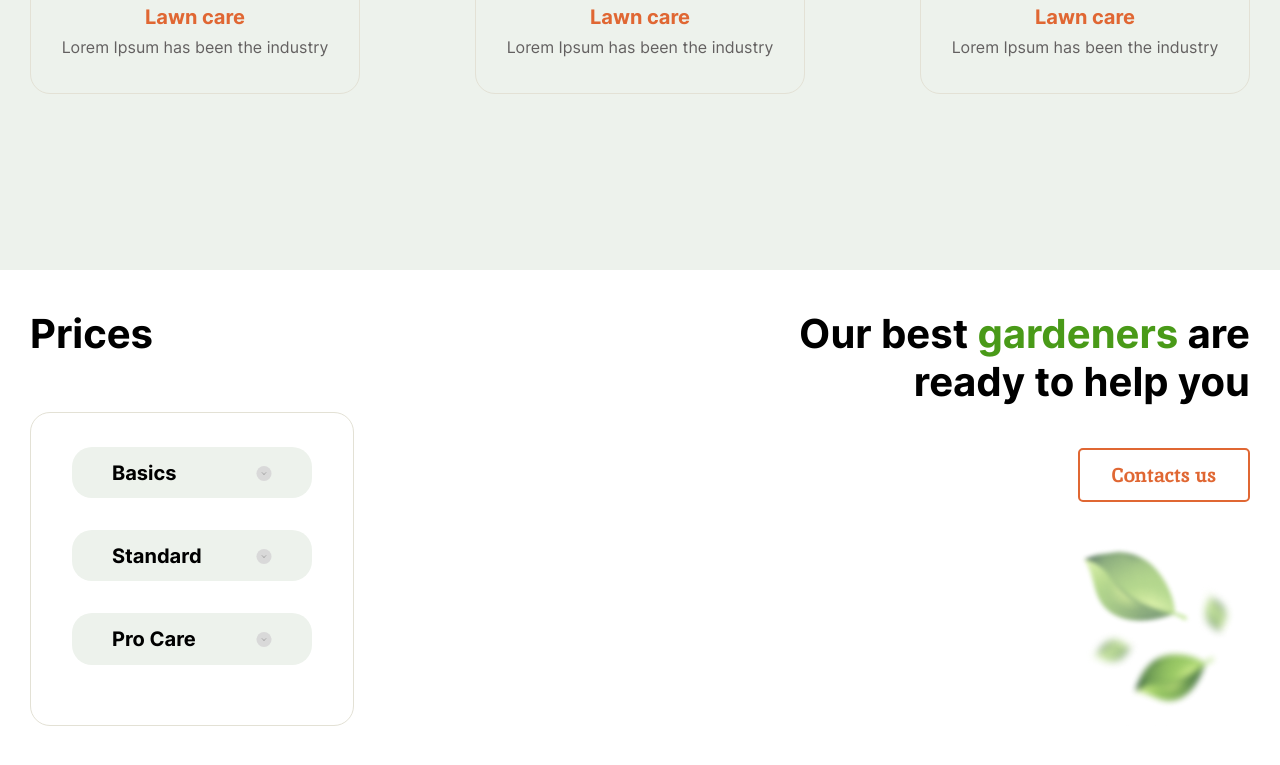
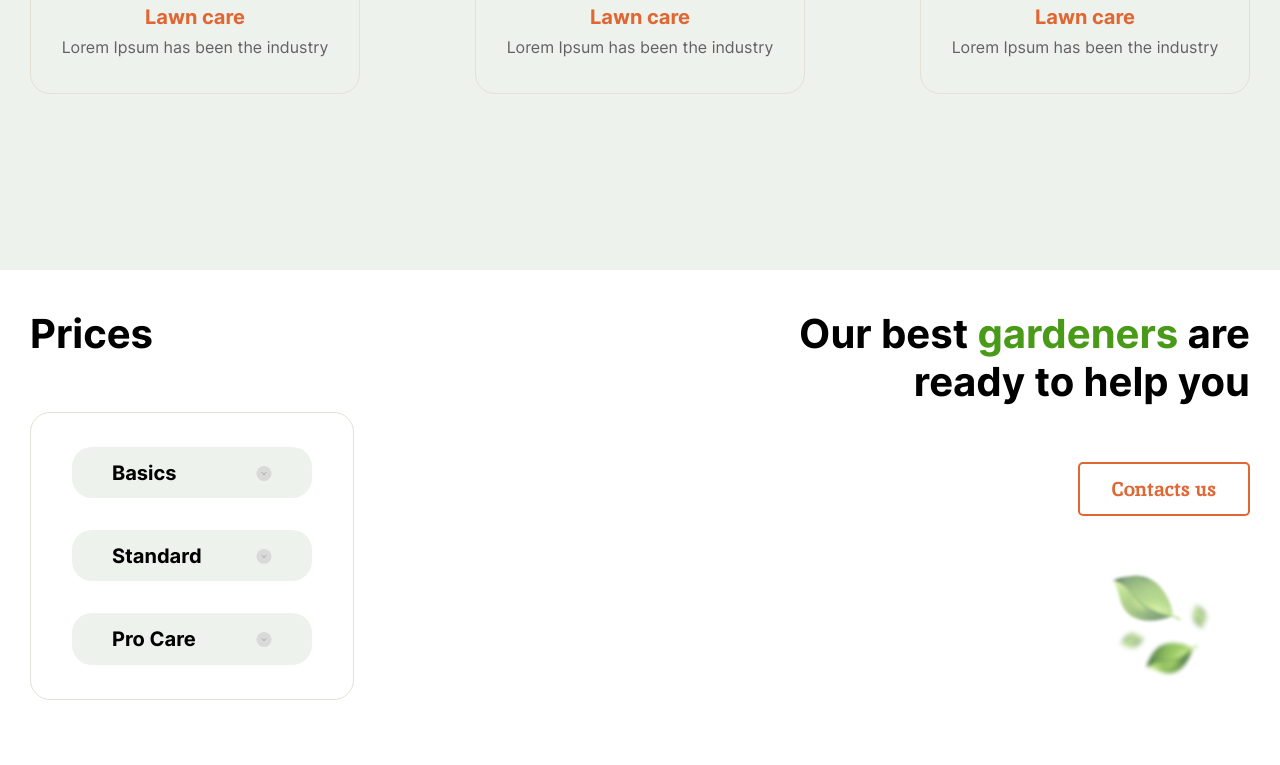
Before and after one commit to AtesiT/anotherPage, a plain HTML site: page index.html in a window 1280 px wide. Shown: the part 2411-3176 px from the top of the page. Drawn offline with Linux system fonts and the light colour scheme.

Commit message:
fix a table nearby with leaves

```diff
--- a/css/style.css
+++ b/css/style.css
@@ -400,6 +400,9 @@ h3 {
 
 .fourImgButton {
     padding-top: 50px;
+    display: flex;
+    flex-direction: column;
+    align-items: center;
 }
 
 .fourLink {
@@ -424,7 +427,10 @@ h3 {
 
 .fourImg {
     display: flex;
+    justify-content: center;
     padding-top: 51px;
+    max-width: 152px;
+    max-height: 174px;
 }
 
 
```
Also changed, not shown: img/contact_woman 1.png (added), img/svg/Ellipse 5.svg (added), img/svg/Vector-1.svg (added), img/svg/Vector-2.svg (added), img/svg/Vector-3.svg (added), img/svg/Vector.svg (added), img/svg/©.svg (added).
